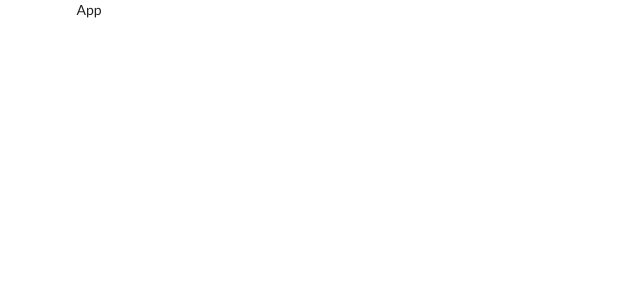
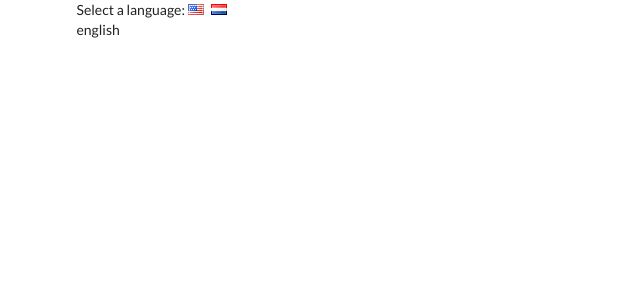
Before and after one commit to agdavid/translate, a React (Create React App) app: page / in a window 1280 px wide. Shown: the top 300 px of the page, without its empty margins (0-640 px from the left). Built offline with nearby package versions, Linux system fonts and the light colour scheme.

Commit message:
select language

```diff
--- a/src/components/App.js
+++ b/src/components/App.js
@@ -1,9 +1,30 @@
-import React from 'react';
+import React from "react";
 
-class App extends React.Component{
-    render() {
-        return <div className="ui container">App</div>
-    }
+class App extends React.Component {
+  state = { language: "english" };
+
+  onLanguageChange = (language) => {
+    this.setState({ language });
+  };
+
+  render() {
+    return (
+      <div className="ui container">
+        <div>
+          Select a language:{" "}
+          <i
+            className="flag us"
+            onClick={() => this.onLanguageChange("english")}
+          />
+          <i
+            className="flag nl"
+            onClick={() => this.onLanguageChange("dutch")}
+          />
+        </div>
+        {this.state.language}
+      </div>
+    );
+  }
 }
 
 export default App;
```
